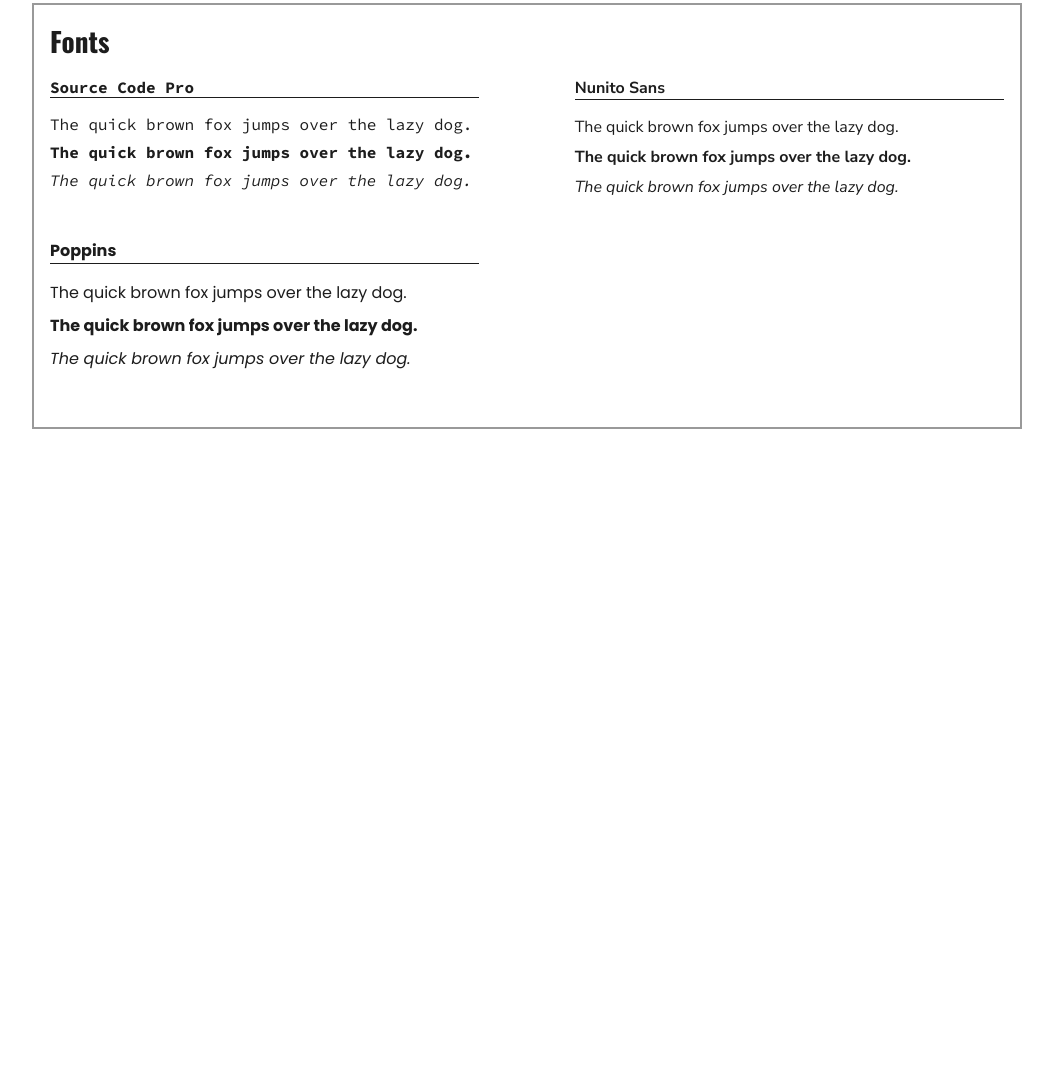
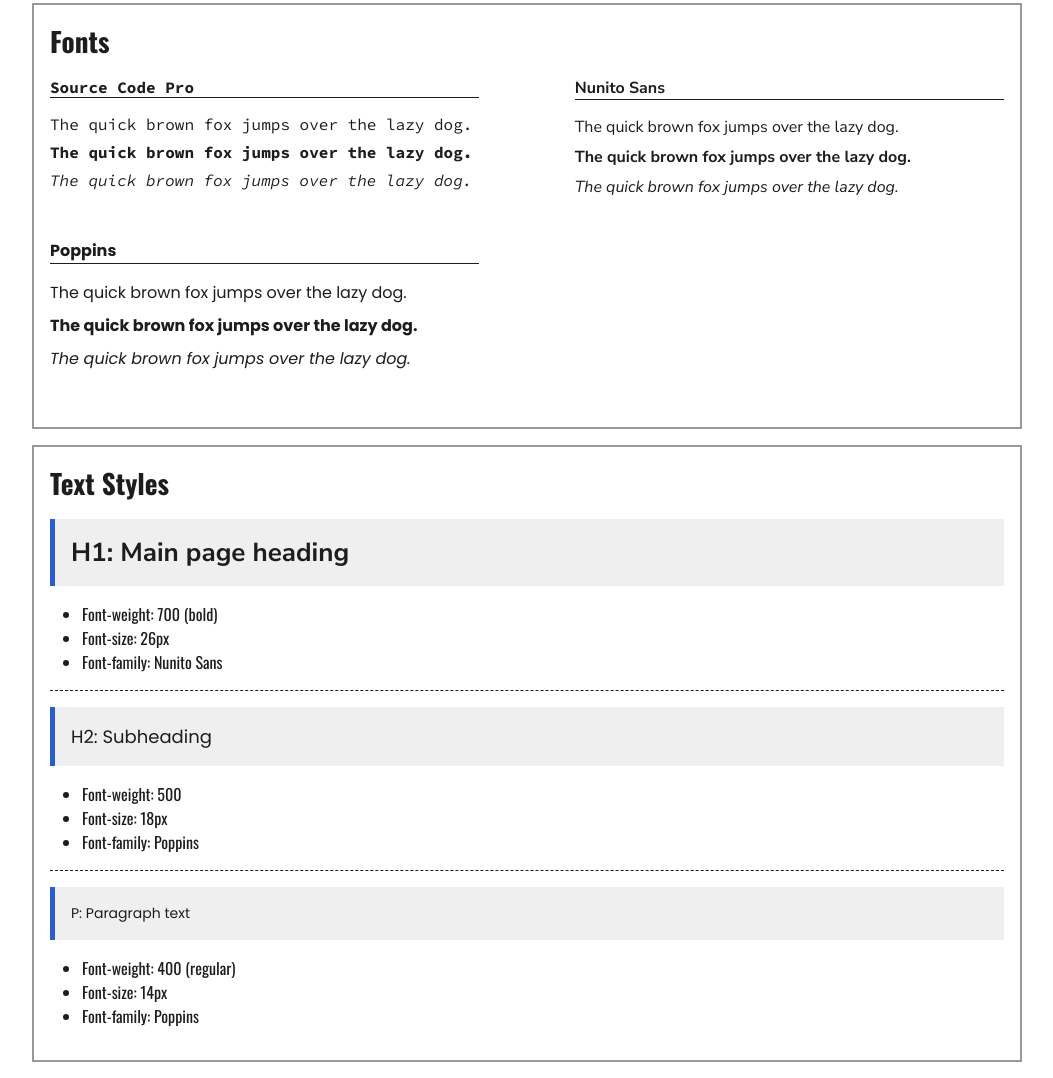
Before and after one commit to rssatnam/website-design-system, a plain HTML site: page index.html in a window 1280 px wide. Shown: the part 297-1375 px from the top of the page, without its empty margins (113-1166 px from the left). Before the commit the page ends 800 px from the top, so only its background shows below. Drawn offline with nearby package versions, Linux system fonts and the light colour scheme.

Commit message:
Text styles section added and styling done

```diff
--- a/index.html
+++ b/index.html
@@ -63,6 +63,38 @@
           </div>
         </div>
       </section>
+
+      <section>
+        <h2>Text Styles</h2>
+        <div class="text-container">
+          <div class="text-box">
+            <h1>H1: Main page heading</h1>
+            <ul>
+              <li>Font-weight: 700 (bold)</li>
+              <li>Font-size: 26px</li>
+              <li>Font-family: Nunito Sans</li>
+            </ul>
+          </div>
+
+          <div class="text-box">
+            <h2>H2: Subheading</h2>
+            <ul>
+              <li>Font-weight: 500</li>
+              <li>Font-size: 18px</li>
+              <li>Font-family: Poppins</li>
+            </ul>
+          </div>
+
+          <div class="text-box">
+            <p>P: Paragraph text</p>
+            <ul>
+              <li>Font-weight: 400 (regular)</li>
+              <li>Font-size: 14px</li>
+              <li>Font-family: Poppins</li>
+            </ul>
+          </div>
+        </div>
+      </section>
     </main>
   </body>
 </html>
--- a/styles.css
+++ b/styles.css
@@ -112,3 +112,45 @@
 .poppins {
   font-family: "Poppins", sans-serif;
 }
+
+.text-box {
+  border-bottom: 1px dashed;
+  margin-bottom: 1rem;
+}
+
+.text-box:last-child {
+  border: none;
+}
+
+.text-box ul {
+  padding-left: 2rem;
+  font-size: 16px;
+  margin: 1rem auto;
+}
+
+.text-box h1 {
+  font-size: 26px;
+  font-family: "Nunito Sans", sans-serif;
+  font-weight: bold;
+  border-left: 5px solid #2d5dcc;
+  background: #efefef;
+  padding: 1rem;
+}
+
+.text-box h2 {
+  font-size: 18px;
+  font-family: "Poppins", sans-serif;
+  font-weight: 500;
+  border-left: 5px solid #2d5dcc;
+  background: #efefef;
+  padding: 1rem;
+}
+
+.text-box p {
+  font-size: 14px;
+  font-family: "Poppins", sans-serif;
+  font-weight: 400;
+  border-left: 5px solid #2d5dcc;
+  background: #efefef;
+  padding: 1rem;
+}
```
